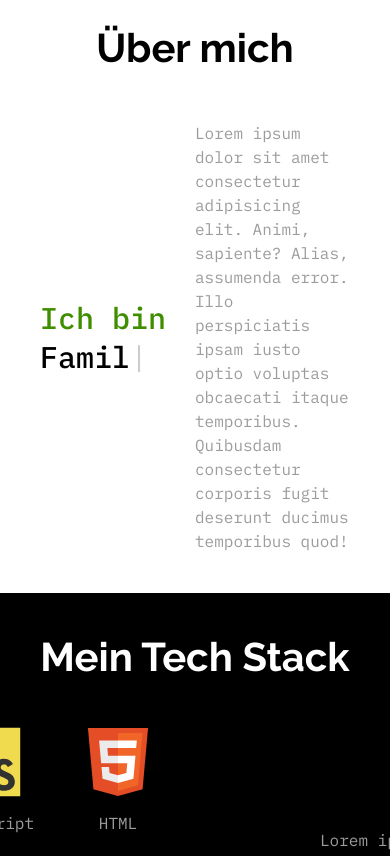
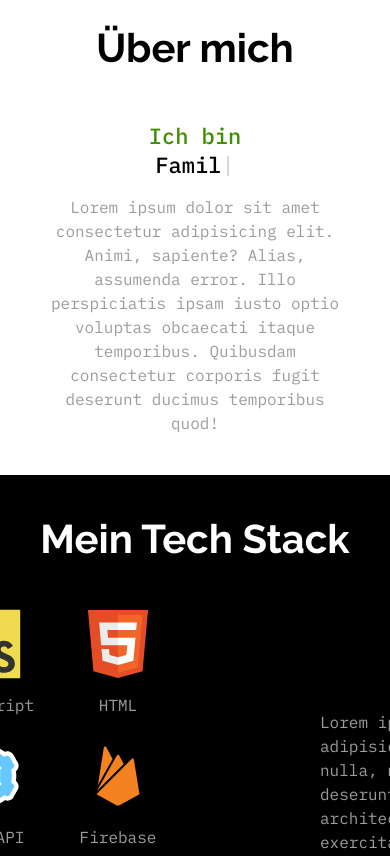
Before and after one commit to nilsalberding/realportfolio, an Angular app: page / in a window 390 px wide. Shown: the part 860-1716 px from the top of the page. Built offline with nearby package versions, Linux system fonts and the light colour scheme.

Commit message:
add responsive design to component

```diff
--- a/src/app/main-content/about/about.component.scss
+++ b/src/app/main-content/about/about.component.scss
@@ -13,19 +13,33 @@ section {
         .about-container {
             @include all.fl($flexdir: row, $jc: space-around);
             width: 100%;
+            @media(max-width: 900px){
+                flex-direction: column;
+                gap: 1.6rem;
+            }
             span{
                 font-size: 3rem;
                 font-weight: 500;
                 color: var(--color-btns);
+                @media(max-width: 420px){
+                    font-size: 2.2rem;
+                }
             }
 
             .about-left {
                 @include all.fl($alit: flex-start);
                 width: 40rem;
+                @media(max-width: 900px){
+                    align-items: center;
+                    width: auto;
+                }
 
             }
             p {
-                width: 40rem;
+                max-width: 40rem;
+                @media(max-width: 900px){
+                    text-align: center;
+                }
             }
         }
     }
--- a/src/app/shared/components/typewriter/typewriter.component.scss
+++ b/src/app/shared/components/typewriter/typewriter.component.scss
@@ -3,6 +3,10 @@
     font-weight: 500;
     white-space: nowrap;
     color: var(--color-hl2);
+
+    @media(max-width: 420px) {
+        font-size: 2.2rem;
+    }
 }
 
 .cursor {
@@ -10,6 +14,10 @@
     animation: blink 0.8s infinite;
     font-size: 3rem;
     color: var(--color-hl2);
+
+    @media(max-width: 420px) {
+        font-size: 2.2rem;
+    }
 }
 
 @keyframes blink {
```
